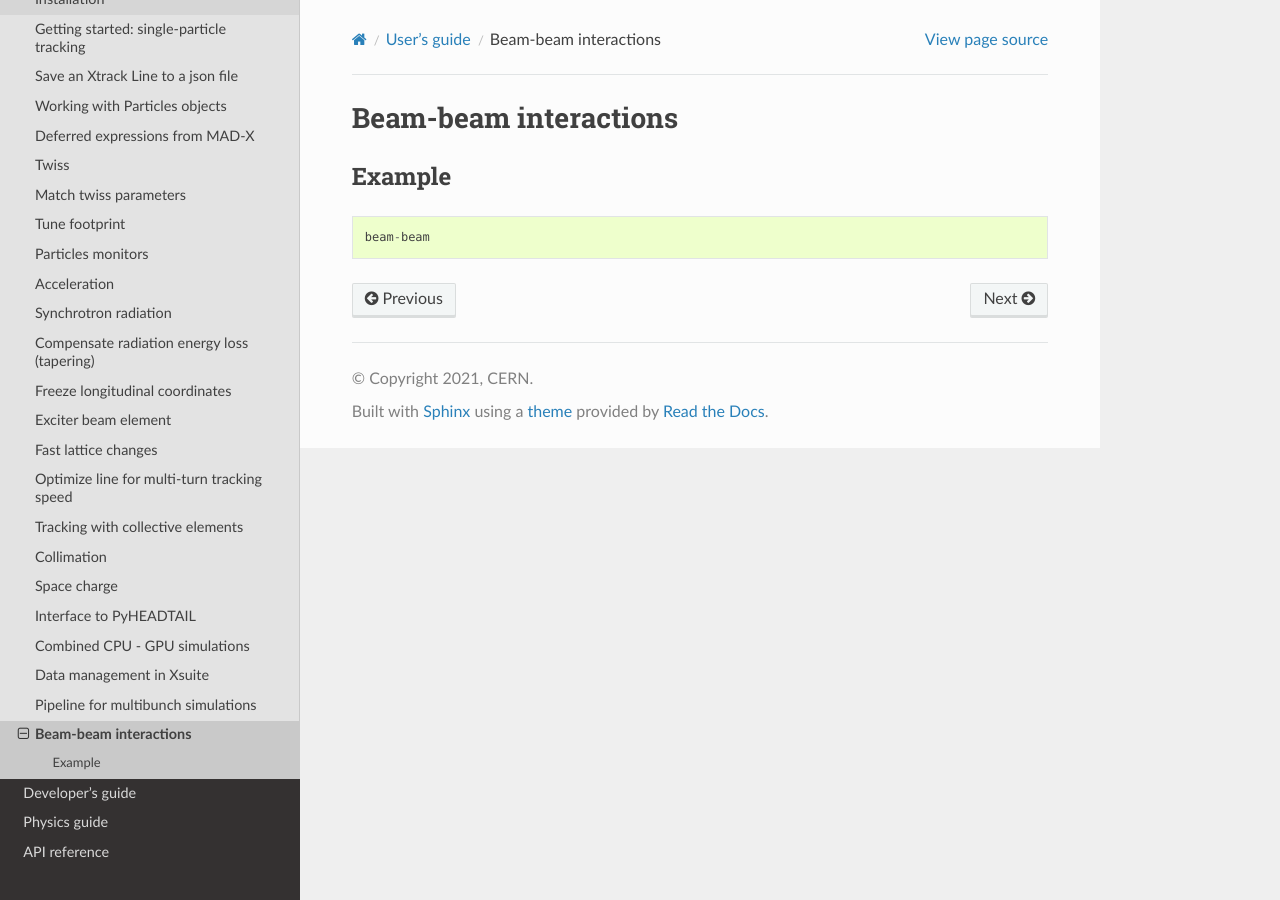
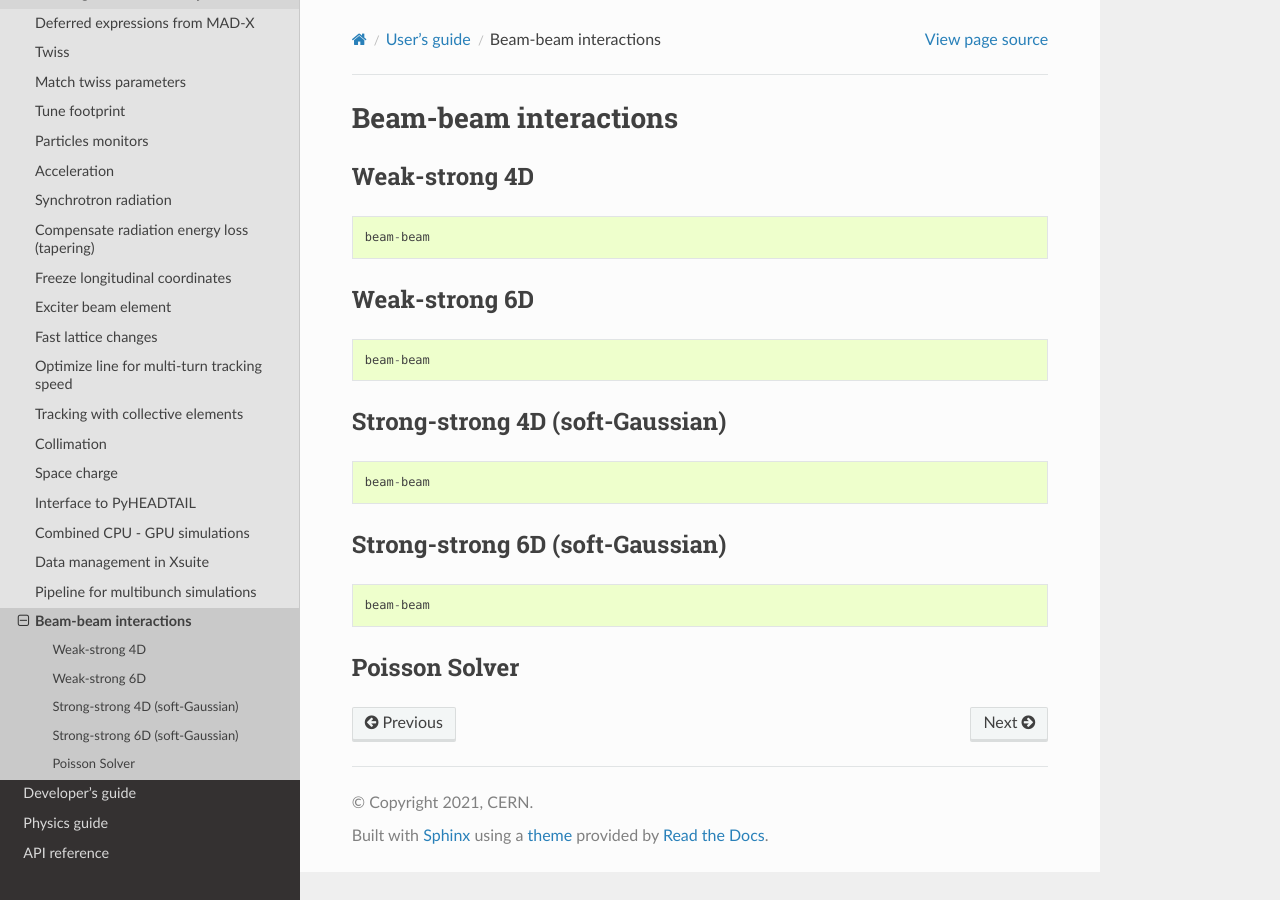
Before and after one commit to xsuite/xsuite, a Sphinx documentation site: the page built from docs/beambeam.rst, in a window 1280 px wide. Built offline with Sphinx 7.4.7 and the Read the Docs theme 2.0.0, drawn with Linux system fonts in a browser that asks for light colours.

Commit message:
Update beambeam.rst

```diff
--- a/docs/beambeam.rst
+++ b/docs/beambeam.rst
@@ -4,10 +4,33 @@ Beam-beam interactions
 
 
 
-Example
-=======
-
+Weak-strong 4D
+==============
 
 .. code-block:: python
 
     beam-beam
+
+Weak-strong 6D
+==============
+
+.. code-block:: python
+
+    beam-beam
+
+Strong-strong 4D (soft-Gaussian)
+================================
+
+.. code-block:: python
+
+    beam-beam
+
+Strong-strong 6D (soft-Gaussian)
+================================
+
+.. code-block:: python
+
+    beam-beam
+
+Poisson Solver
+==============
```
